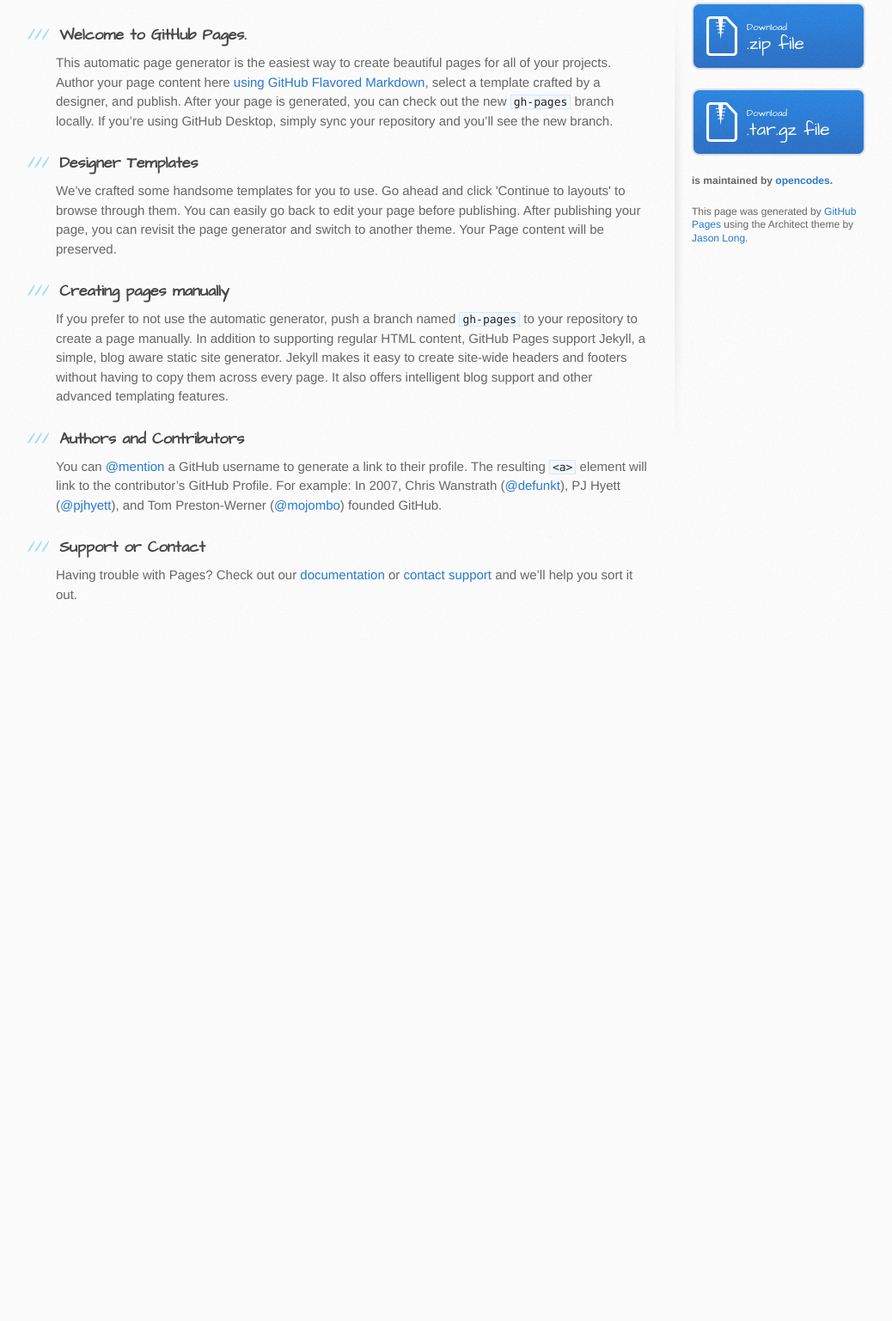
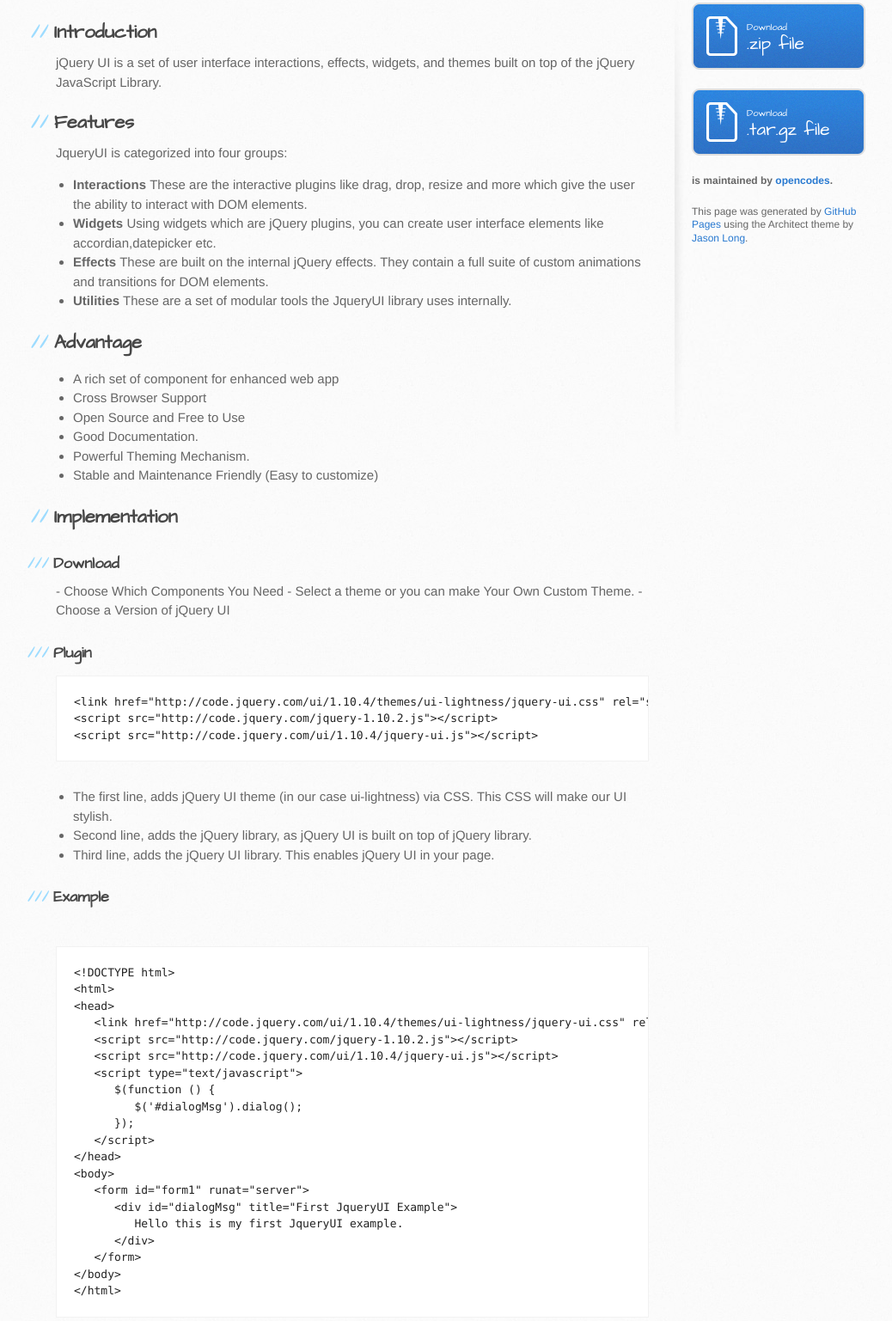
Before and after one commit to sneha-me/js-examples, a plain HTML site: page index.html in a window 1280 px wide. Shown: the part 229-1766 px from the top of the page at 86% size, without its empty margins (105-1143 px from the left). Before the commit the page ends 975 px from the top, so only its background shows below. Drawn offline with Linux system fonts and the light colour scheme.

Commit message:
Update index.html

```diff
--- a/index.html
+++ b/index.html
@@ -28,31 +28,69 @@
     <div id="content-wrapper">
       <div class="inner clearfix">
         <section id="main-content">
-          <h3>
-<a id="welcome-to-github-pages" class="anchor" href="#welcome-to-github-pages" aria-hidden="true"><span aria-hidden="true" class="octicon octicon-link"></span></a>Welcome to GitHub Pages.</h3>
+          <h2>Introduction</h2>
+jQuery UI is a set of user interface interactions, effects, widgets, and themes built on top of the jQuery JavaScript Library.
+<h2>Features</h2>
+JqueryUI is categorized into four groups:
+<ul>
+	<li><strong>Interactions
+</strong>These are the interactive plugins like drag, drop, resize and more which give the user the ability to interact with DOM elements.</li>
+	<li><strong>Widgets
+</strong>Using widgets which are jQuery plugins, you can create user interface elements like accordian,datepicker etc.</li>
+	<li><strong>Effects
+</strong>These are built on the internal jQuery effects. They contain a full suite of custom animations and transitions for DOM elements.</li>
+	<li><strong>Utilities</strong>
+These are a set of modular tools the JqueryUI library uses internally.</li>
+</ul>
+<h2>Advantage</h2>
+<ul>
+	<li>A rich set of component for enhanced web app</li>
+	<li>Cross Browser Support</li>
+	<li>Open Source and Free to Use</li>
+	<li>Good Documentation.</li>
+	<li>Powerful Theming Mechanism.</li>
+	<li>Stable and Maintenance Friendly (Easy to customize)</li>
+</ul>
+<h2>Implementation</h2>
+<h3>Download</h3>
+- Choose Which Components You Need
+- Select a theme or you can make Your Own Custom Theme.
+- Choose a Version of jQuery UI
+<h3>Plugin</h3>
+<pre class="EnlighterJSRAW" data-enlighter-language="null">&lt;link href="http://code.jquery.com/ui/1.10.4/themes/ui-lightness/jquery-ui.css" rel="stylesheet"&gt;
+&lt;script src="http://code.jquery.com/jquery-1.10.2.js"&gt;&lt;/script&gt;
+&lt;script src="http://code.jquery.com/ui/1.10.4/jquery-ui.js"&gt;&lt;/script&gt;</pre>
+<ul>
+	<li>The first line, adds jQuery UI theme (in our case ui-lightness) via CSS. This CSS will make our UI stylish.</li>
+	<li>Second line, adds the jQuery library, as jQuery UI is built on top of jQuery library.</li>
+	<li>Third line, adds the jQuery UI library. This enables jQuery UI in your page.</li>
+</ul>
+<h3>Example</h3>
+&nbsp;
+<pre class="EnlighterJSRAW" data-enlighter-language="js">&lt;!DOCTYPE html&gt;
+&lt;html&gt;
+&lt;head&gt;
+   &lt;link href="http://code.jquery.com/ui/1.10.4/themes/ui-lightness/jquery-ui.css" rel="stylesheet"&gt;
+   &lt;script src="http://code.jquery.com/jquery-1.10.2.js"&gt;&lt;/script&gt;
+   &lt;script src="http://code.jquery.com/ui/1.10.4/jquery-ui.js"&gt;&lt;/script&gt;
+   &lt;script type="text/javascript"&gt;
+      $(function () {
+         $('#dialogMsg').dialog();
+      });
+   &lt;/script&gt;
+&lt;/head&gt;
+&lt;body&gt;
+   &lt;form id="form1" runat="server"&gt;
+      &lt;div id="dialogMsg" title="First JqueryUI Example"&gt;
+         Hello this is my first JqueryUI example.
+      &lt;/div&gt;
+   &lt;/form&gt;
+&lt;/body&gt;
+&lt;/html&gt;</pre>
+&nbsp;
 
-<p>This automatic page generator is the easiest way to create beautiful pages for all of your projects. Author your page content here <a href="https://guides.github.com/features/mastering-markdown/">using GitHub Flavored Markdown</a>, select a template crafted by a designer, and publish. After your page is generated, you can check out the new <code>gh-pages</code> branch locally. If you’re using GitHub Desktop, simply sync your repository and you’ll see the new branch.</p>
-
-<h3>
-<a id="designer-templates" class="anchor" href="#designer-templates" aria-hidden="true"><span aria-hidden="true" class="octicon octicon-link"></span></a>Designer Templates</h3>
-
-<p>We’ve crafted some handsome templates for you to use. Go ahead and click 'Continue to layouts' to browse through them. You can easily go back to edit your page before publishing. After publishing your page, you can revisit the page generator and switch to another theme. Your Page content will be preserved.</p>
-
-<h3>
-<a id="creating-pages-manually" class="anchor" href="#creating-pages-manually" aria-hidden="true"><span aria-hidden="true" class="octicon octicon-link"></span></a>Creating pages manually</h3>
-
-<p>If you prefer to not use the automatic generator, push a branch named <code>gh-pages</code> to your repository to create a page manually. In addition to supporting regular HTML content, GitHub Pages support Jekyll, a simple, blog aware static site generator. Jekyll makes it easy to create site-wide headers and footers without having to copy them across every page. It also offers intelligent blog support and other advanced templating features.</p>
-
-<h3>
-<a id="authors-and-contributors" class="anchor" href="#authors-and-contributors" aria-hidden="true"><span aria-hidden="true" class="octicon octicon-link"></span></a>Authors and Contributors</h3>
-
-<p>You can <a href="https://help.github.com/articles/basic-writing-and-formatting-syntax/#mentioning-users-and-teams" class="user-mention">@mention</a> a GitHub username to generate a link to their profile. The resulting <code>&lt;a&gt;</code> element will link to the contributor’s GitHub Profile. For example: In 2007, Chris Wanstrath (<a href="https://github.com/defunkt" class="user-mention">@defunkt</a>), PJ Hyett (<a href="https://github.com/pjhyett" class="user-mention">@pjhyett</a>), and Tom Preston-Werner (<a href="https://github.com/mojombo" class="user-mention">@mojombo</a>) founded GitHub.</p>
-
-<h3>
-<a id="support-or-contact" class="anchor" href="#support-or-contact" aria-hidden="true"><span aria-hidden="true" class="octicon octicon-link"></span></a>Support or Contact</h3>
-
-<p>Having trouble with Pages? Check out our <a href="https://help.github.com/pages">documentation</a> or <a href="https://github.com/contact">contact support</a> and we’ll help you sort it out.</p>
-        </section>
+<iframe src="//jsfiddle.net/rkjha_it_in/12a61n5L/2/embedded/" width="100%" height="300" frameborder="0" allowfullscreen="allowfullscreen"></iframe>
+           </section>
 
         <aside id="sidebar">
           <a href="https://github.com/opencodes/js-examples/zipball/master" class="button">
```
